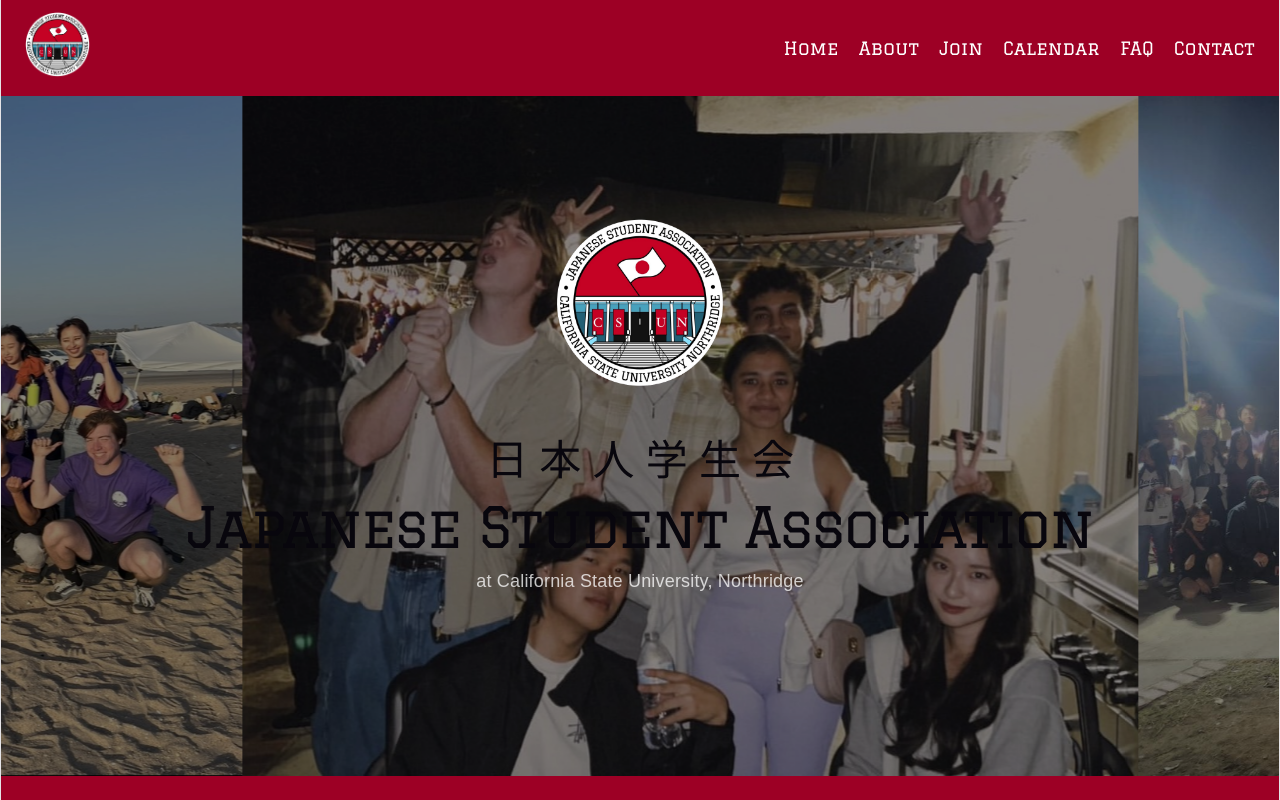
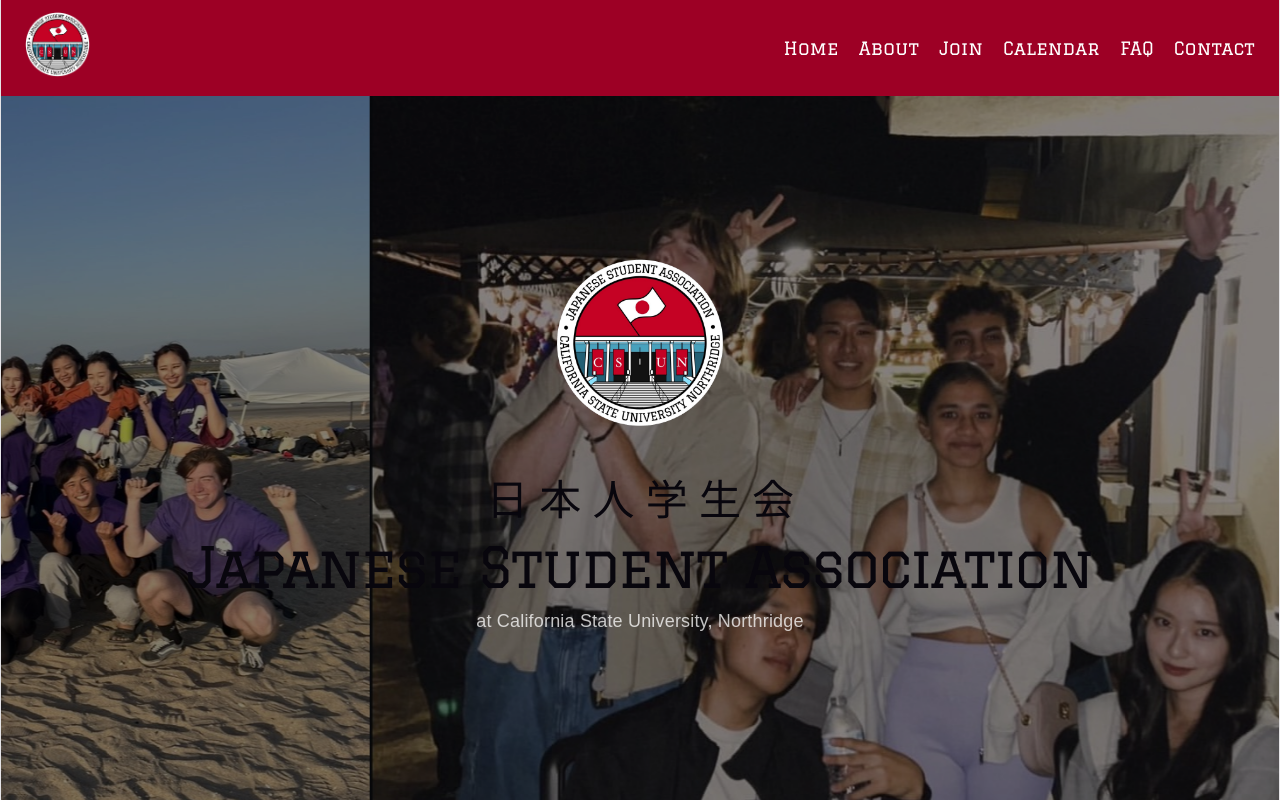
Before and after one commit to 13kanaoka/jsa-website, a React (Vite) app: page / in a window 1280 px wide. Shown: the top 800 px of the page. Built offline with nearby package versions, Linux system fonts and the light colour scheme; a web font is replaced by a local one.

Commit message:
feat(home): increase slider time to 35s and vh to 92

```diff
--- a/src/pages/home-page/Home.css
+++ b/src/pages/home-page/Home.css
@@ -1,6 +1,6 @@
 .hero {
     position: relative;
-    height: 85vh;
+    height: 95vh;
     background: gray;
 }
 
@@ -48,12 +48,12 @@
   display: flex;
   height: 100%;
   width: max-content;
-  animation: conveyor 30s linear infinite;
+  animation: conveyor 35s linear infinite;
 }
 
 .slide {
   flex: 0 0 auto;
-  width: 70vw;
+  width: 80vw;
   height: 100%;
   object-fit: cover;
 }
```
